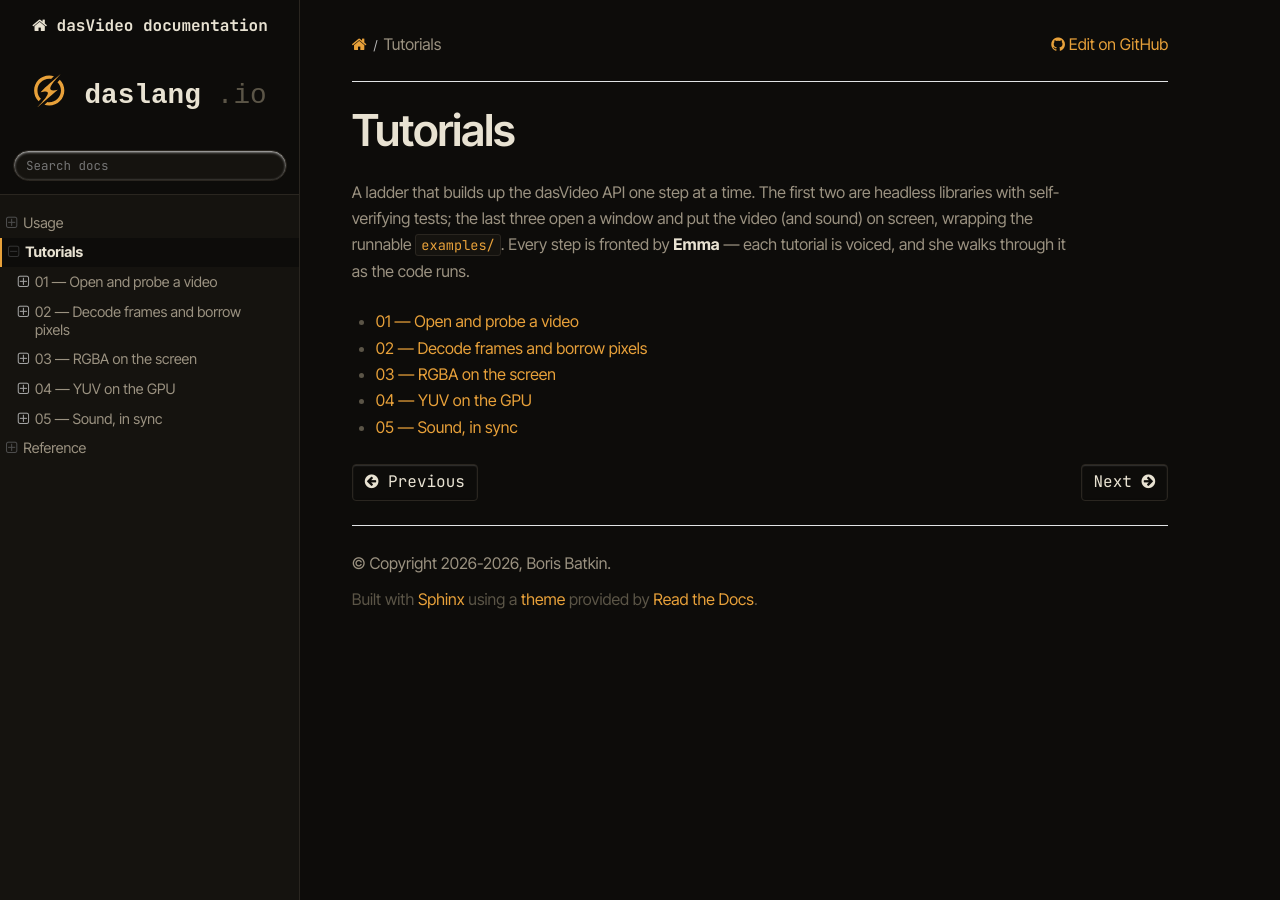
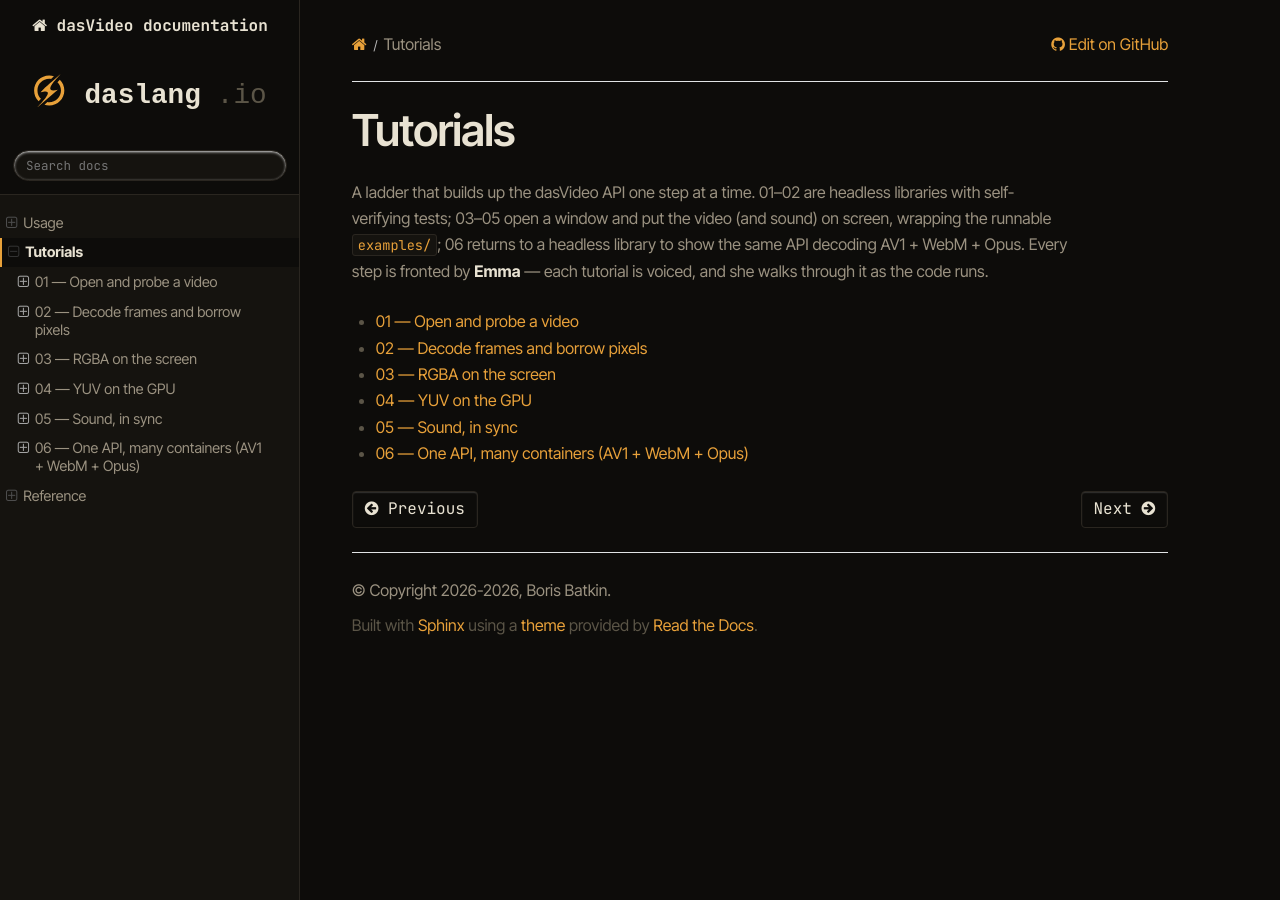
Before and after one commit to borisbat/dasVideo, a Sphinx documentation site: the page built from doc/source/tutorials/index.rst, in a window 1280 px wide. Built offline with Sphinx 7.4.7 and the Read the Docs theme 3.1.0, drawn with Linux system fonts in a browser that asks for light colours.

Commit message:
tutorial 06: WebM playback (AV1 + Opus) — same API, new container
The last rung of the ladder: show that the WebM/AV1/Opus path runs through
the exact same surface as the MPEG-1 tutorials. `probe_media` is the decode
loop from tutorials 02 + 05 verbatim — only the file changed.

- tutorials/06_webm/webm_tut.das — headless library (probe_media)
- tutorials/06_webm/test_webm_decode.das — self-verifying gate, auto-picked
  up by the existing tutorials/*/test_*.das CI loop (453 AV1 frames + 905
  Opus batches at 48 kHz)
- tutorials/06_webm/sample.webm — the demo content: Emma's 06 narration
  transcoded to 640x640 AV1 + stereo Opus (she explains WebM, in a WebM)
- tutorials/06_webm/06_webm.mp4 — the h264 recording for the RST embed
- doc/source/tutorials/06_webm.rst + index toctree/intro

Co-Authored-By: Claude Opus 4.8 (1M context) <noreply@anthropic.com>

```diff
--- a/doc/source/tutorials/index.rst
+++ b/doc/source/tutorials/index.rst
@@ -1,11 +1,11 @@
 Tutorials
 =========
 
-A ladder that builds up the dasVideo API one step at a time. The first two are
-headless libraries with self-verifying tests; the last three open a window and put
-the video (and sound) on screen, wrapping the runnable ``examples/``. Every step is
-fronted by **Emma** — each tutorial is voiced, and she walks through it as the code
-runs.
+A ladder that builds up the dasVideo API one step at a time. 01–02 are headless
+libraries with self-verifying tests; 03–05 open a window and put the video (and
+sound) on screen, wrapping the runnable ``examples/``; 06 returns to a headless
+library to show the same API decoding AV1 + WebM + Opus. Every step is fronted by
+**Emma** — each tutorial is voiced, and she walks through it as the code runs.
 
 .. toctree::
    :maxdepth: 1
@@ -15,3 +15,4 @@ runs.
    03_rgba_gl
    04_yuv_shader
    05_audio_sync
+   06_webm
```
Also changed, not shown: doc/source/tutorials/06_webm.rst (added, +64 -0 lines), 4 other files.
